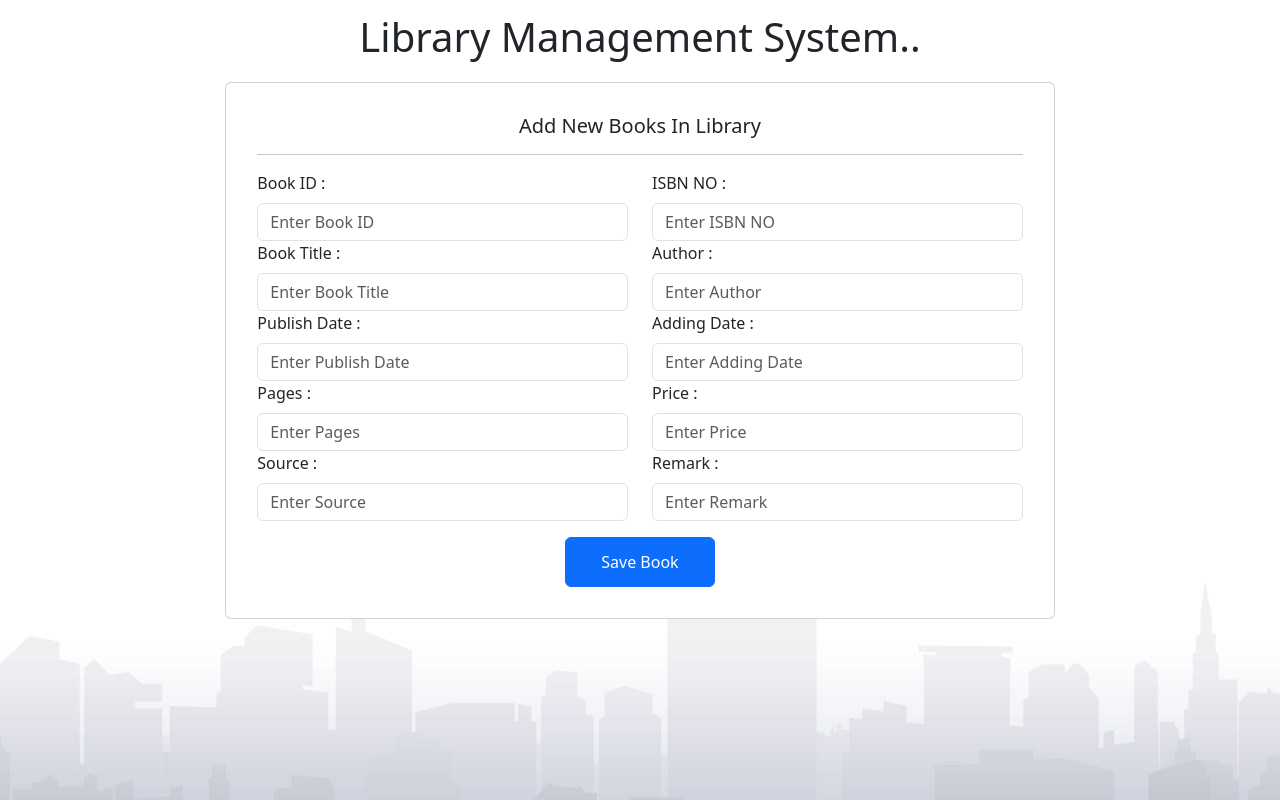
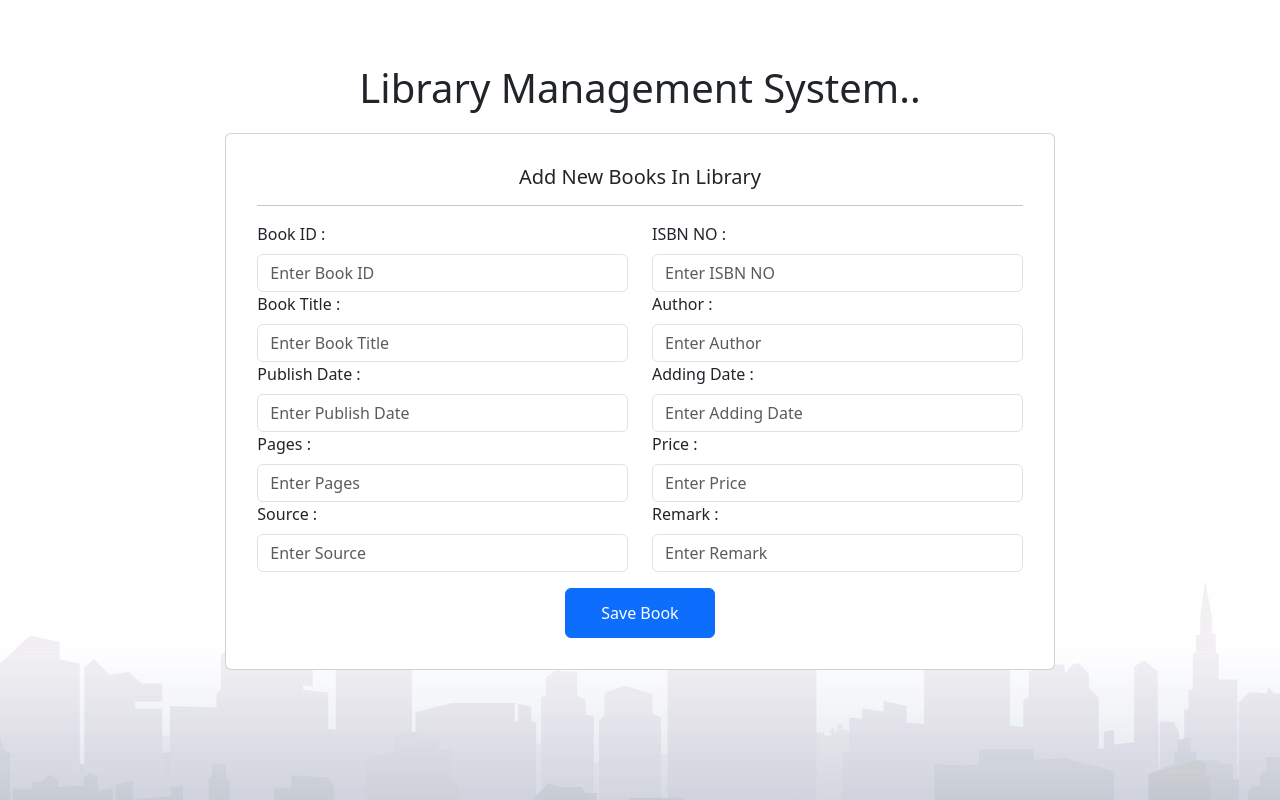
Before and after one commit to NSBM-SPM-2021/github-basics-ThamiduAnjana, a React (Create React App) app in the folder library_management_system/: page / in a window 1280 px wide. Built offline with nearby package versions, Linux system fonts and the light colour scheme.

Commit message:
Modify Add Book Form

```diff
--- a/library_management_system/src/App.css
+++ b/library_management_system/src/App.css
@@ -20,9 +20,12 @@ Body{
   width: 150px;
   height: 50px;
 }
-.top_padding_3{
+.top_padding_1{
  padding-top: 1%;
 }
+.top_padding_5{
+  padding-top: 5%;
+ }
 .main_box{
   border-width: 2px;
   border: darkslategray;
--- a/library_management_system/src/App.js
+++ b/library_management_system/src/App.js
@@ -8,10 +8,10 @@ function App() {
   return (
     <Container fluid className="Body">
       <Row>
-        <Col className="text_align_center top_padding_3"><h1>Library Management System..</h1></Col>
+        <Col className="text_align_center top_padding_5"><h1>Library Management System..</h1></Col>
       </Row>
       <Row>
-        <Col lg="8" className="top_padding_3 align_center">
+        <Col lg="8" className="top_padding_1 align_center">
           <Card style={{ width: '100%',padding:'15px'}}>
             <Form>
               <Card.Body>
```
